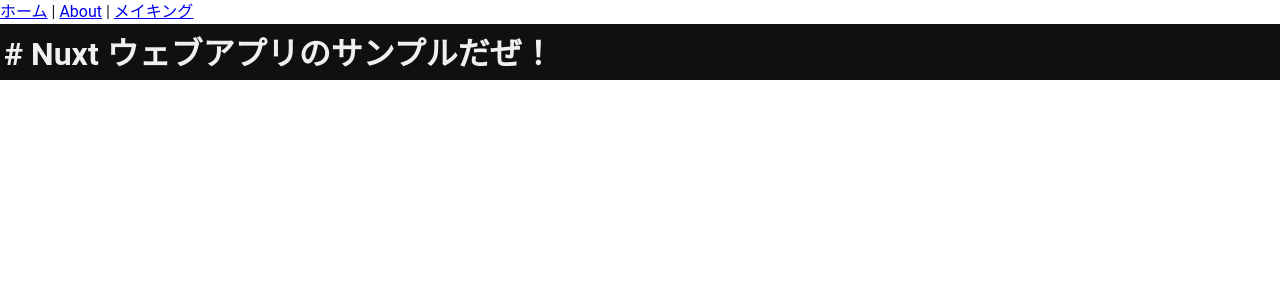
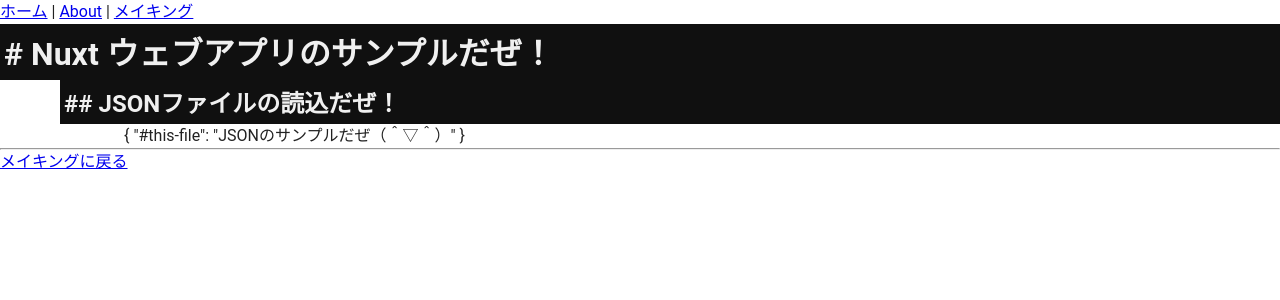
Before and after one commit to muzudho/vue-nuxt-webapp-sample, a Nuxt app: page /making/loading-json-file in a window 1280 px wide. Shown: the top 300 px of the page. Built offline with nearby package versions, Linux system fonts and the light colour scheme.

Commit message:
loading-json-file.vue

```diff
--- a/pages/making/index.vue
+++ b/pages/making/index.vue
@@ -6,6 +6,7 @@
         <ul>
             <li>📖 <router-link to="/making/page-layout">説明を始める前に、説明ページのレイアウトを決めておこうぜ！</router-link></li>
             <li>📖 <router-link to="/making/mount-practice">onMounted を使う練習だぜ！</router-link></li>
+            <li>📖 <router-link to="/making/loading-json-file">JSONファイルの読込だぜ！</router-link></li>
         </ul>
     </section>
 </template>
--- /dev/null
+++ b/pages/making/loading-json-file.vue
@@ -0,0 +1,41 @@
+<template>
+    <h2>## JSONファイルの読込だぜ！</h2>
+    <section class="sec-2">
+        <p>{{ jsonStr }}</p>
+    </section>
+    <hr/>
+    <router-link to="/making">メイキングに戻る</router-link>
+</template>
+
+<script setup lang="ts">
+
+    // ##############
+    // # インポート #
+    // ##############
+
+    import { onMounted, ref } from 'vue';
+
+    // ##############
+    // # 共有データ #
+    // ##############
+
+    const jsonStr = ref("読み込み中...");
+
+    // ##############
+    // # 起動時処理 #
+    // ##############
+
+    onMounted(async () => {
+        try {
+            const response = await fetch("/sample.json");   // publicフォルダに置いたファイルにアクセスできる。
+            if (!response.ok) throw new Error("Failed to fetch JSON");
+            const data: any = await response.json();
+
+            jsonStr.value = JSON.stringify(data, null, 4);
+
+        } catch (error) {
+            alert(`ERROR: sample.jsonファイル読込時。 ${error}`);
+        }
+    });
+
+</script>
--- /dev/null
+++ b/public/sample.json
@@ -0,0 +1,3 @@
+{
+    "#this-file": "JSONのサンプルだぜ（＾▽＾）"
+}
```
